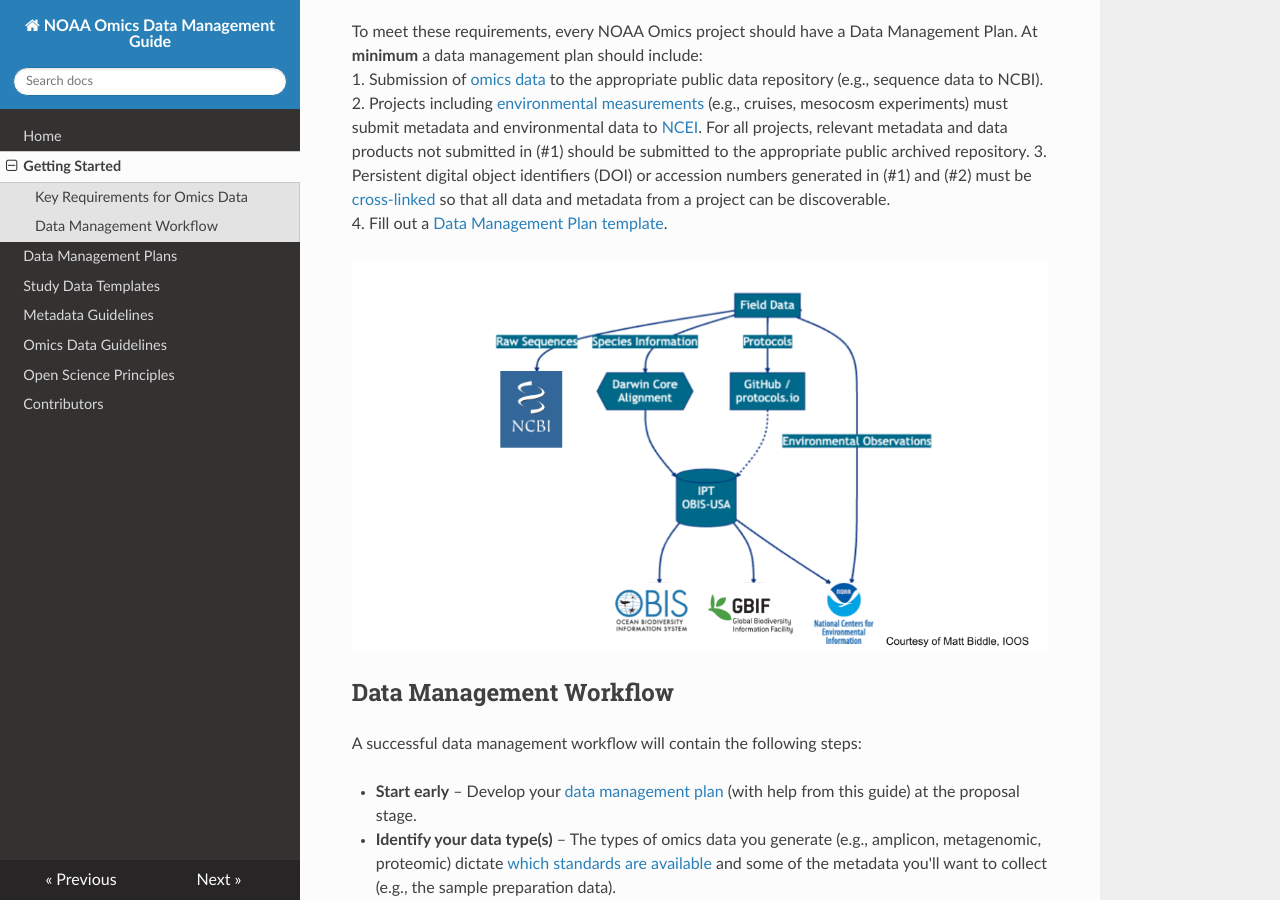
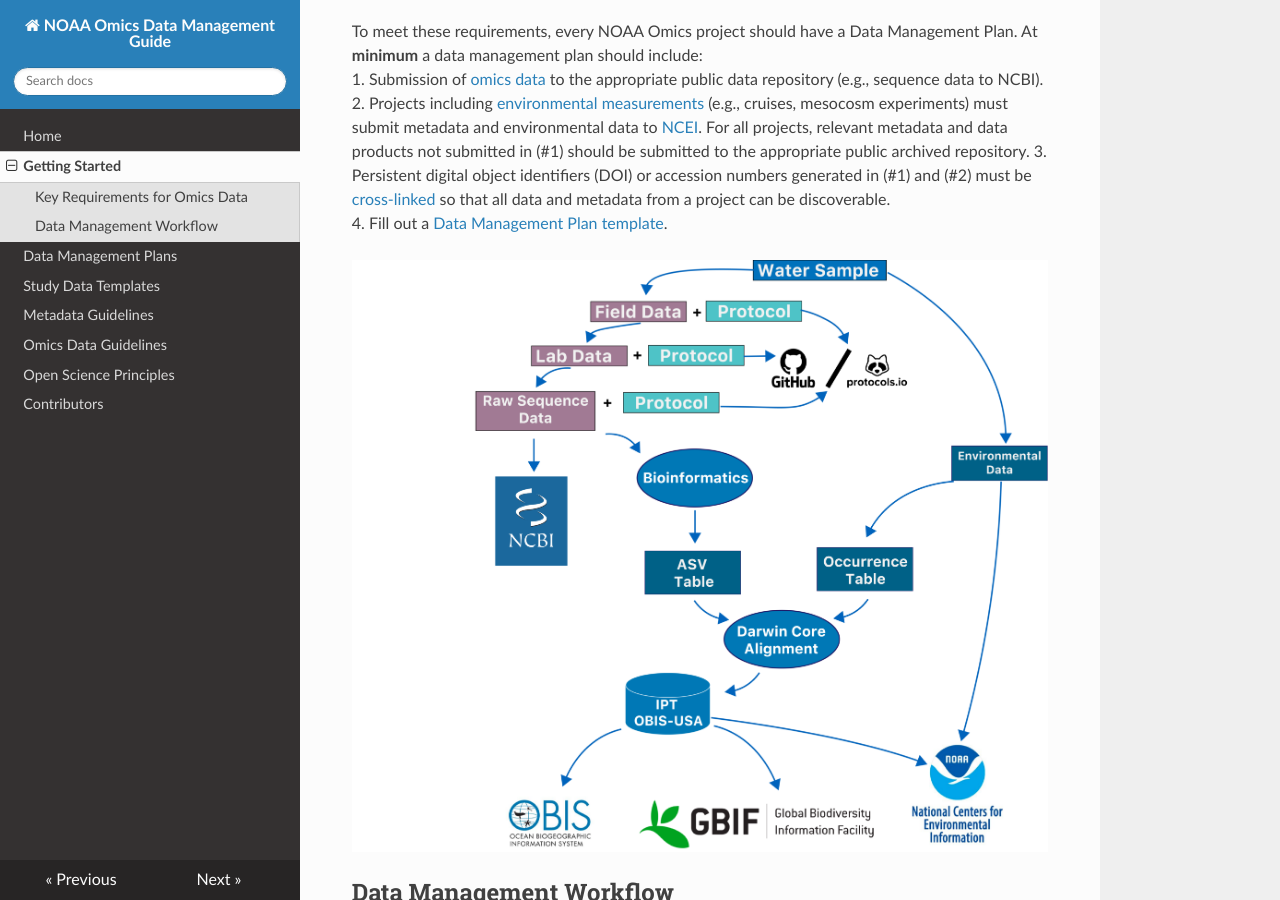
Before and after one commit to NOAA-Omics/noaa-omics-dmg, an MkDocs documentation site: the page built from docs/getting-started.md, in a window 1280 px wide and 900 px high, scrolled down 316 px. Built offline with MkDocs 1.6.1, drawn with Linux system fonts in a browser that asks for light colours; nearby versions of some CDN libraries.

Commit message:
Update mermaid diagram

```diff
--- a/docs/getting-started.md
+++ b/docs/getting-started.md
@@ -11,7 +11,7 @@
 3. Persistent digital object identifiers (DOI) or accession numbers generated in (#1) and (#2) must be [cross-linked](https://test-dmg-mkdocs.readthedocs.io/en/latest/omics-data-guidelines.html#archiving-and-cross-linking) so that all data and metadata from a project can be discoverable.
 4. Fill out a [Data Management Plan template](https://test-dmg-mkdocs.readthedocs.io/en/latest/dmp-template.html).
 
-![DMG fig](assets/biddle_mermaid_fig_dmg.png)
+![DMG fig](assets/20240126_mermaid_eDNA_workflow.png)
 
 ## Data Management Workflow
 
```
Also changed, not shown: docs/assets/20240126_mermaid_eDNA_workflow.png (added).
